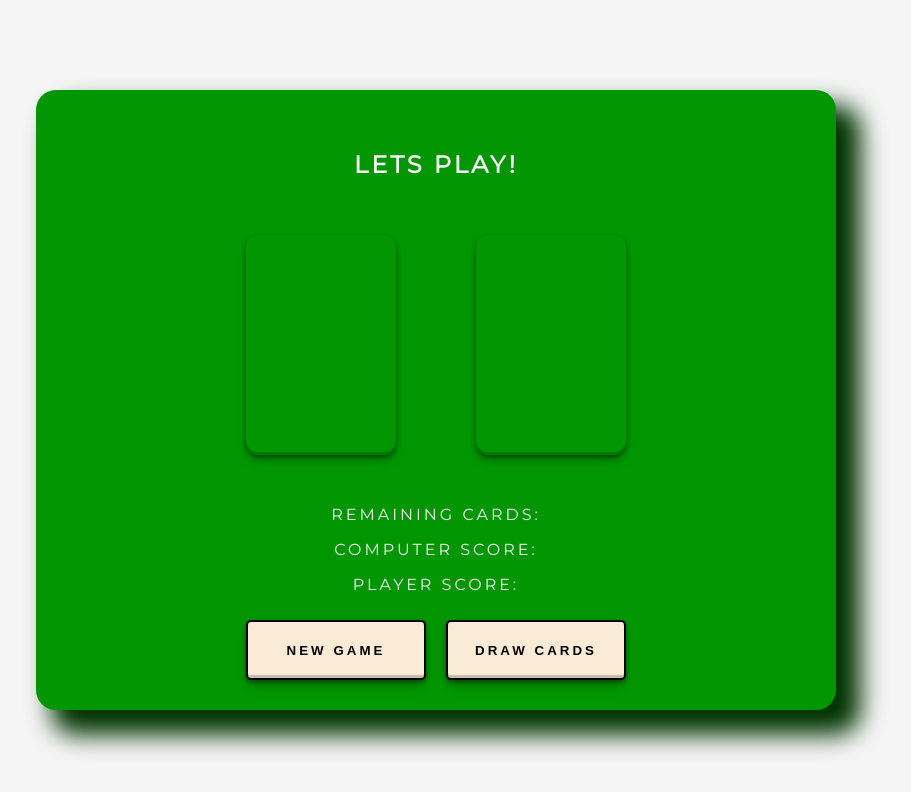
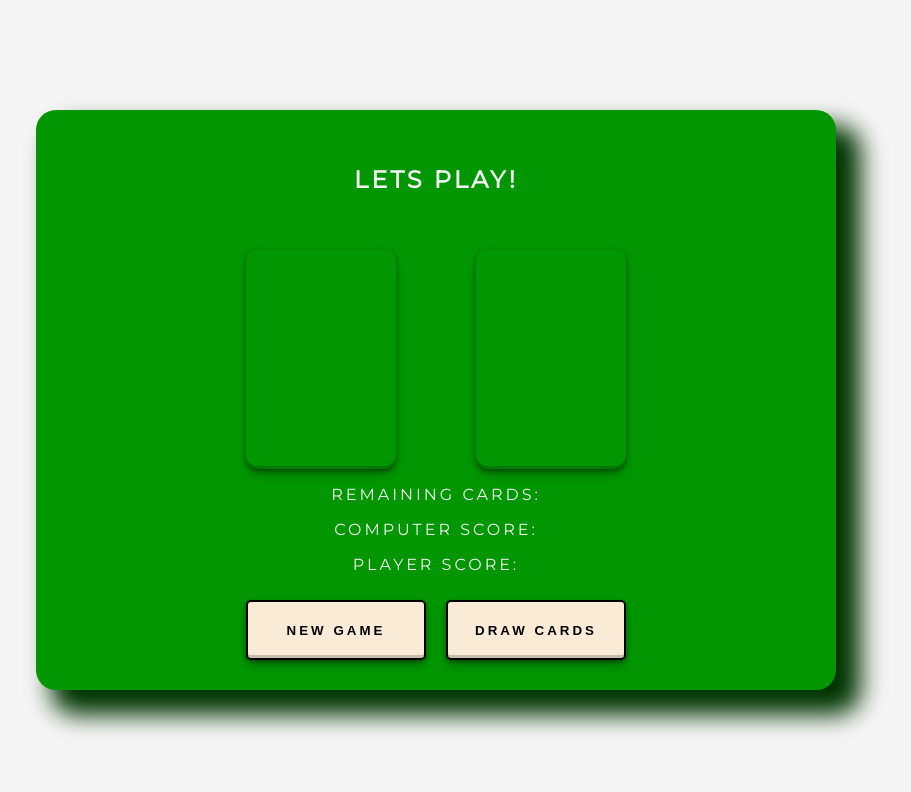
Before and after one commit to estebanp2022/Card-Game, a plain HTML site: page index.html in a window 1280 px wide. Shown: the whole page, without its empty margins (204-1115 px from the left). Drawn offline with Linux system fonts and the light colour scheme.

Commit message:
Update index.css

```diff
--- a/index.css
+++ b/index.css
@@ -22,8 +22,9 @@ body {
   justify-content: space-between;
   text-align: center;
   width: 90%;
+  min-width: 350px;
   max-width: 800px;
-  height: 620px;
+  height: 580px;
   padding: 20px;
   box-shadow: 20px 20px 25px 5px rgb(0, 52, 0);
 }
@@ -90,11 +91,11 @@ img {
   display: flex;
   justify-content: space-around;
   gap: 20px;
-  margin-top: 40px;
+  margin-top: 30px;
   margin-bottom: 40px;
 }
 
-@media (min-width: 40em) {
+@media (min-width: 38em) {
   .btn {
     width: 180px;
     height: 60px;
@@ -107,16 +108,21 @@ img {
   }
 
   .winner {
-    margin-top: 40px;
+    margin-top: 35px;
   }
 
   .cards {
+    width: 500px;
     display: flex;
     justify-content: center;
+    align-items: center;
+    flex-direction: row;
     margin-top: 0;
     margin-bottom: 50px;
+    margin: 0 auto;
   }
-  .card-slot {
+  div.card-slot,
+  img {
     margin-left: 30px;
     margin-right: 30px;
   }
```
